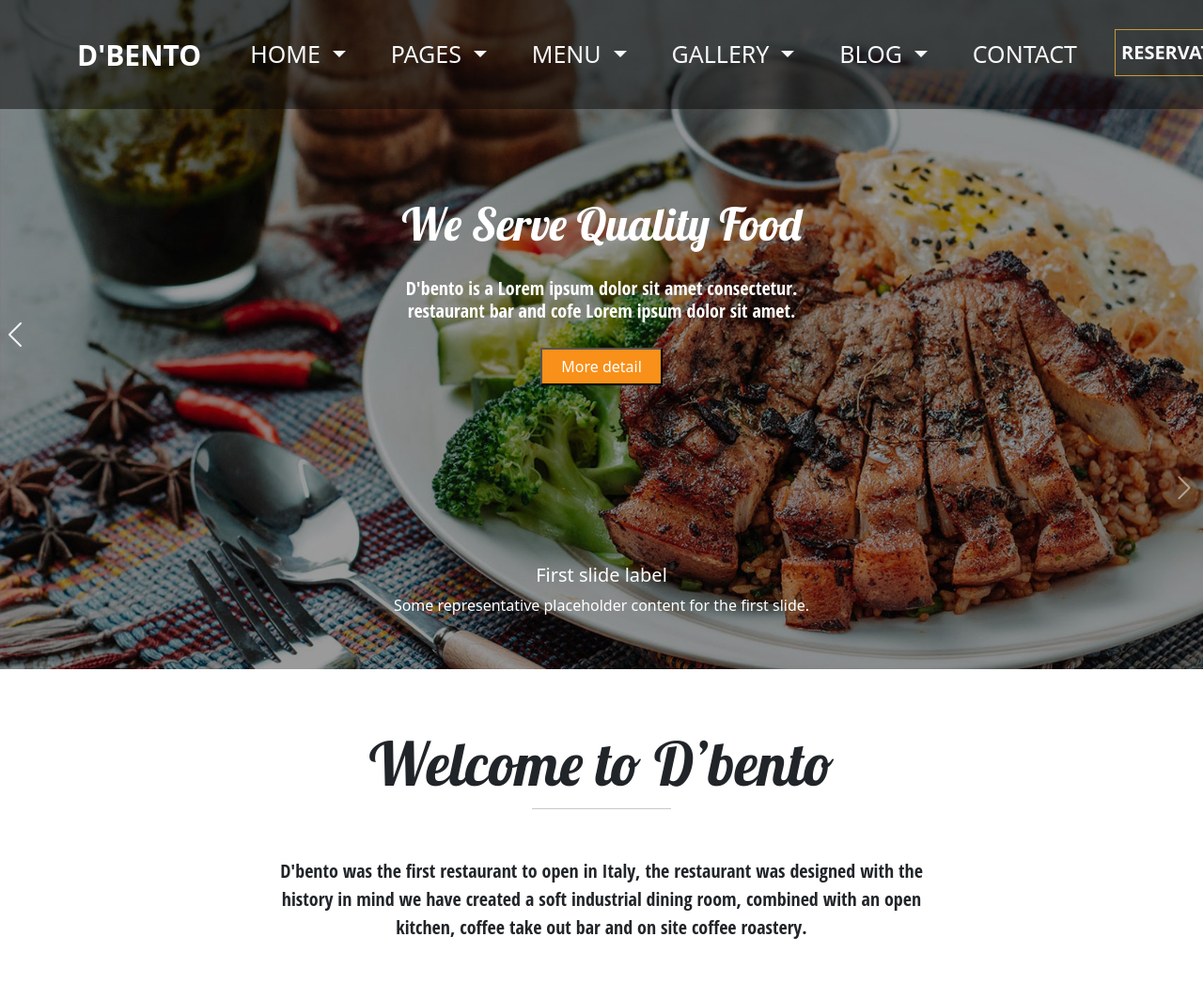
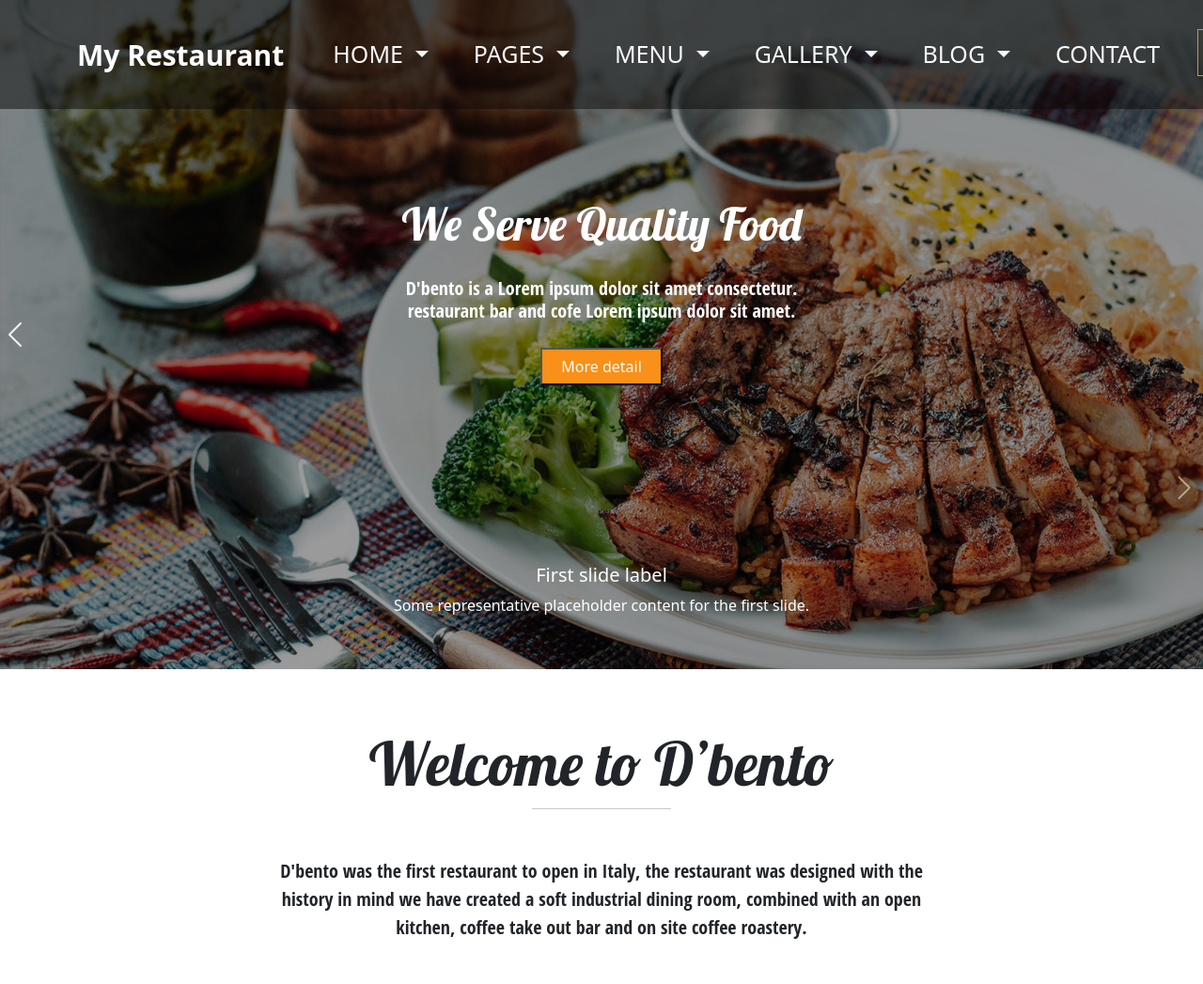
Before and after one commit to NajmaddinGozalov/Restaurant, a plain HTML site: page index.html in a window 1280 px wide. Shown: the top 1047 px of the page at 94% size. Drawn offline with Linux system fonts and the light colour scheme.

Commit message:
change name

```diff
--- a/index.html
+++ b/index.html
@@ -25,7 +25,7 @@
     <!-- navbar -->
     <nav id="navbar" class="navbar nav_fix  navbar-expand-lg navbar-dark">
       <div style="height: 100px;" class="container">
-        <a style="font-size: 30px; " class="navbar-brand bold " href="#">D'BENTO</a>
+        <a style="font-size: 30px; " class="navbar-brand bold " href="#">My Restaurant</a>
         <button class="navbar-toggler" type="button" data-bs-toggle="collapse" data-bs-target="#navbarScroll"
           aria-controls="navbarScroll" aria-expanded="false" aria-label="Toggle navigation">
           <span class="navbar-toggler-icon"></span>
```
